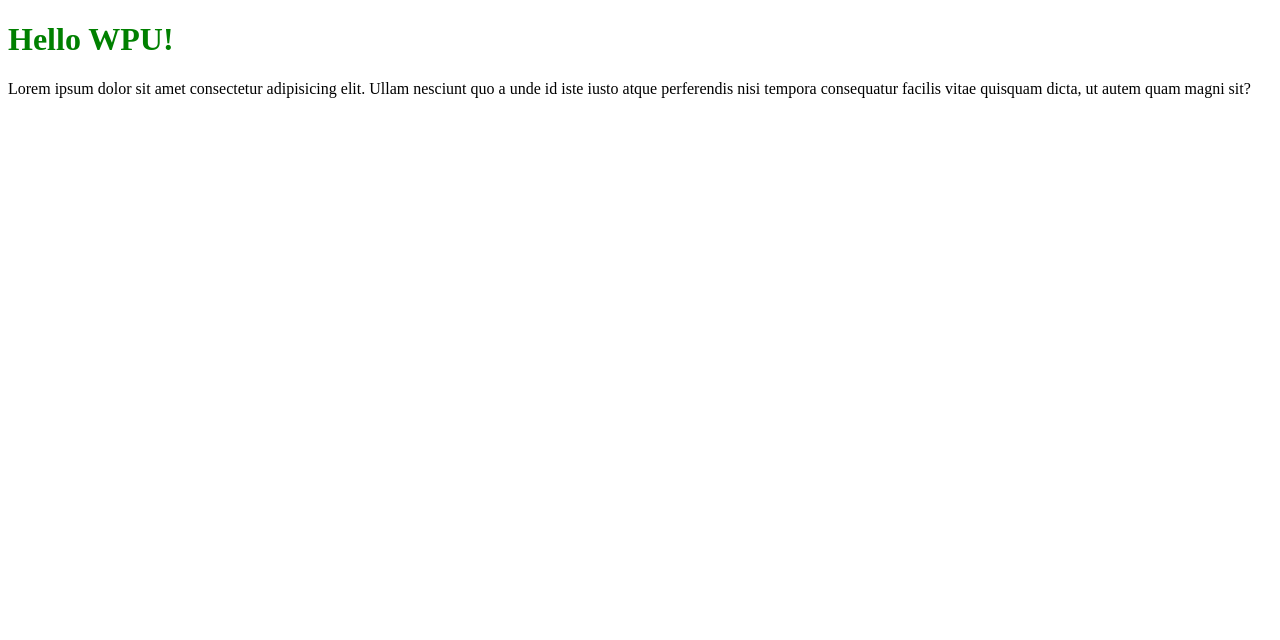
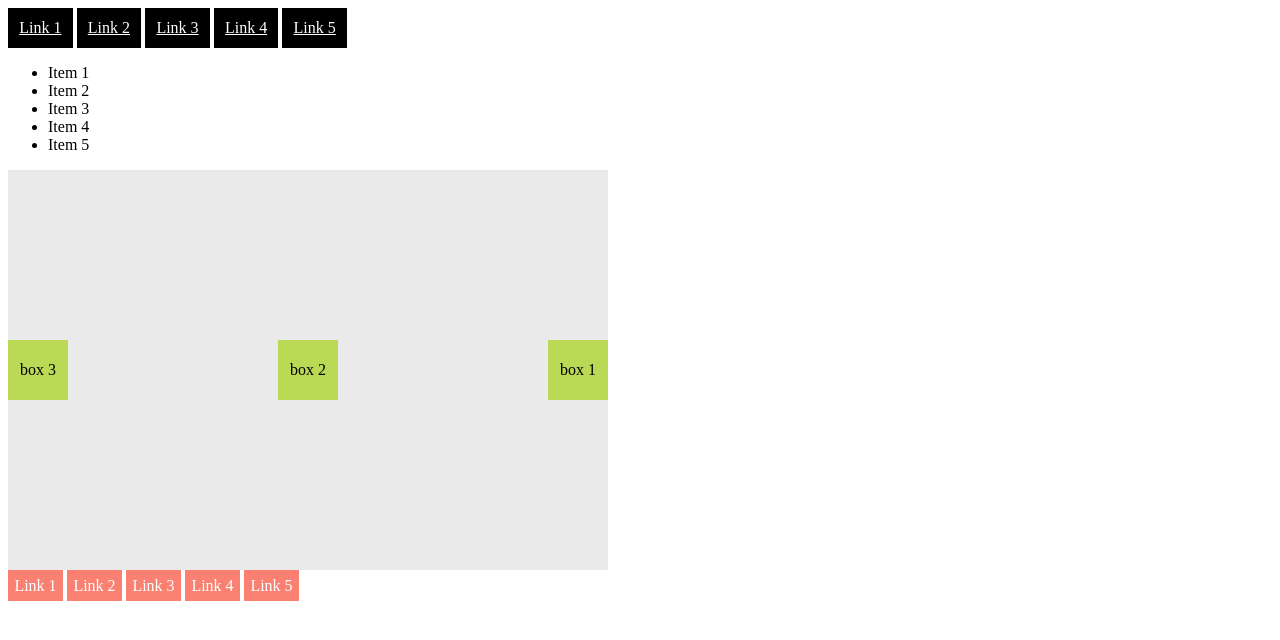
Before and after one commit to sianturiwilly/tutorial-sass, a plain HTML site: page index.html in a window 1280 px wide. Drawn offline with Linux system fonts and the light colour scheme.

Commit message:
Commit kedua

```diff
--- a/index.html
+++ b/index.html
@@ -4,13 +4,42 @@
     <meta charset="UTF-8">
     <meta http-equiv="X-UA-Compatible" content="IE=edge">
     <meta name="viewport" content="width=device-width, initial-scale=1.0">
-    <title>SASS Variable</title>
-    <link rel="stylesheet" href="sass/main.css">
+    <title>SASS Mixin</title>
+    <link rel="stylesheet" href="scss/main.css">
 </head>
+
 <body>
-    <div class="container">
-        <h1>Hello WPU!</h1>
-        <p>Lorem ipsum dolor sit amet consectetur adipisicing elit. Ullam nesciunt quo a unde id iste iusto atque perferendis nisi tempora consequatur facilis vitae quisquam dicta, ut autem quam magni sit?</p>
+    <div class="header">
+        <ul>
+            <li><a href="">Link 1</a></li>
+            <li><a href="">Link 2</a></li>
+            <li><a href="">Link 3</a></li>
+            <li><a href="">Link 4</a></li>
+            <li><a href="">Link 5</a></li>
+        </ul>
+    </div>
+    <div class="main">
+        <ul>
+            <li>Item 1</li>
+            <li>Item 2</li>
+            <li>Item 3</li>
+            <li>Item 4</li>
+            <li>Item 5</li>
+        </ul>
+        <div class="container">
+            <div class="box">box 1</div>
+            <div class="box">box 2</div>
+            <div class="box">box 3</div>
+        </div>
+    </div>
+    <div class="footer">
+        <ul>
+            <li><a href="">Link 1</a></li>
+            <li><a href="">Link 2</a></li>
+            <li><a href="">Link 3</a></li>
+            <li><a href="">Link 4</a></li>
+            <li><a href="">Link 5</a></li>
+        </ul>
     </div>
 </body>
 </html>
--- a/sass/main.scss
+++ /dev/null
@@ -1,46 +0,0 @@
-// CSS Variables
-// :root {
-//     --primary-color: #f4f1de;
-//     --secondary-color: #f2cc8f;
-//     --text-color: #e07a5f;
-// }
-
-// body {
-//     background-color: var(--primary-color);
-// }
-
-// h1 {
-//     color: var(--text-color);
-// }
-
-// p {
-//     color: var(--text-color);
-// }
-
-// SASS Variables
-// $secondary-color: #f2cc8f;
-// $text-color: #e07a5f;
-// $primary-color: green;
-
-// body {
-//     $primary-color: #f4f1de !global;
-//     background-color: $primary-color;
-// }
-
-// h1 {
-//     color: $primary-color;
-// }
-
-// Map
-// $alert-danger: red;
-// $alert-success: green;
-// $alert-warning: orange;
-$alert: (
-    'danger': red,
-    'success': green,
-    'warning': orange
-);
-
-h1 {
-    color: map-get($alert, 'success');
-}
--- /dev/null
+++ b/scss/main.scss
@@ -0,0 +1,54 @@
+// Mixin
+// Simple Mixin
+@mixin inline-list {
+    margin: 0;
+    padding: 0;
+    list-style: none;
+    li {
+        display: inline-block;
+    }
+}
+
+.header ul {
+    @include inline-list();
+    li {
+        background-color: black;
+        padding: 0.7em;
+        a {
+            color: white;
+        }
+    }
+}
+
+.footer ul {
+    @include inline-list();
+    li {
+        padding: 0.4em;
+        background-color: salmon;
+        a {
+            color: white;
+            text-decoration: none;
+        }
+    }
+}
+
+// Arguments pada mixin
+@mixin flex-box($direction: row, $space: center) {
+    display: flex;
+    justify-content: $space;
+    align-items: center;
+    flex-direction: $direction;
+}
+.container {
+    @include flex-box(row-reverse, space-between);
+    width: 600px;
+    height: 400px;
+    background-color: #eaeaea;
+    .box {
+        width: 60px;
+        height: 60px;
+        background-color: #bada55;
+        text-align: center;
+        line-height: 60px;
+    }
+}
```
Also changed, not shown: sass/main.css (deleted), scss/main.css (added), 2 other files.
